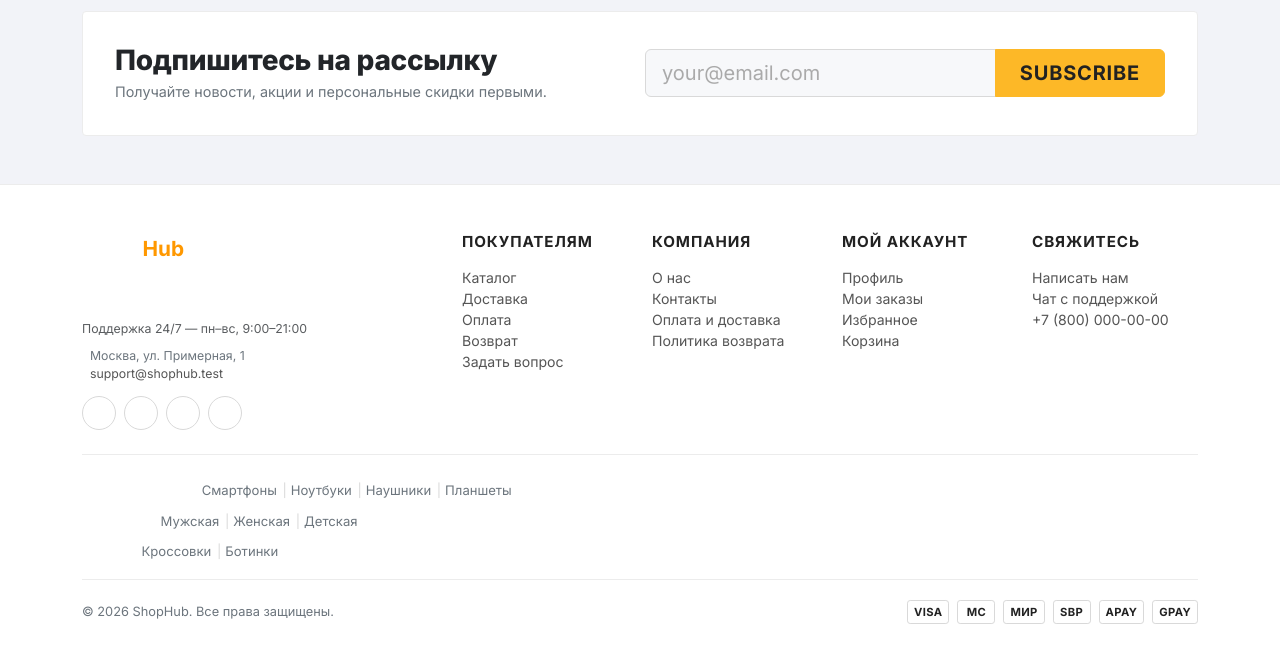
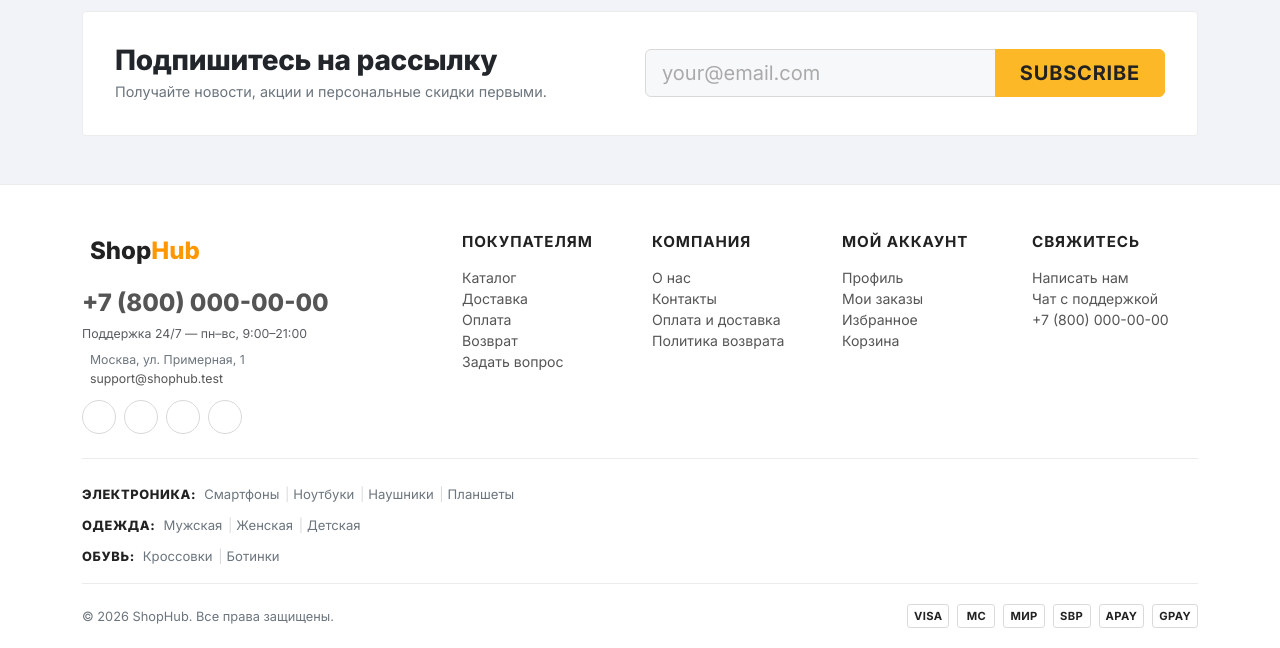
Before and after one commit to sanyas19997-commits/shoperr, a Laravel app: page / in a window 1280 px wide. Shown: the part 4640-5288 px from the top of the page. Before the commit the page ends 5264 px from the top, so only its background shows below. Run offline with Laravel 10, Linux system fonts and the light colour scheme; data comes from the database, SQL or seed files in the repository; data that the repository does not hold is empty; style sheets or scripts are compiled from the project's sources; some libraries are stand-ins or nearby versions.

Commit message:
fix(footer): убрал scoped CSS, который делал 'Shop' и лейблы категорий невидимыми
Scoped-блок в AppFooter.vue задавал color: #fff на .footer-logo,
.hotline-num a и .fc-label, предполагая тёмный фон. В реальности
.footer в app.scss имеет background: #fff, поэтому 'Shop' в логотипе,
хотлайн-номер и подписи групп категорий ('Электроника:', 'Одежда:',
'Обувь:') визуально пропадали — оставались только оранжевый 'Hub' и
сами ссылки-дети. Глобальные стили .footer .footer-logo/hotline-num/
fc-label уже корректно задают color: #222.

Co-Authored-By: aurilianaughty <sanyas19997@gmail.com>

```diff
--- a/resources/js/components/AppFooter.vue
+++ b/resources/js/components/AppFooter.vue
@@ -130,24 +130,3 @@ onMounted(async () => {
     }
 });
 </script>
-
-<style scoped>
-.footer-logo {
-    font-weight: 700;
-    font-size: 1.3rem;
-    color: #fff;
-}
-.hotline-num a {
-    color: #fff;
-    font-weight: 700;
-    font-size: 1.15rem;
-    text-decoration: none;
-}
-.footer-cats .fc-label {
-    font-weight: 600;
-    color: #fff;
-    text-decoration: none;
-    margin-right: 0.5rem;
-}
-.footer-cats .fc-label:hover { color: var(--bs-warning, #fdb827); }
-</style>
```
